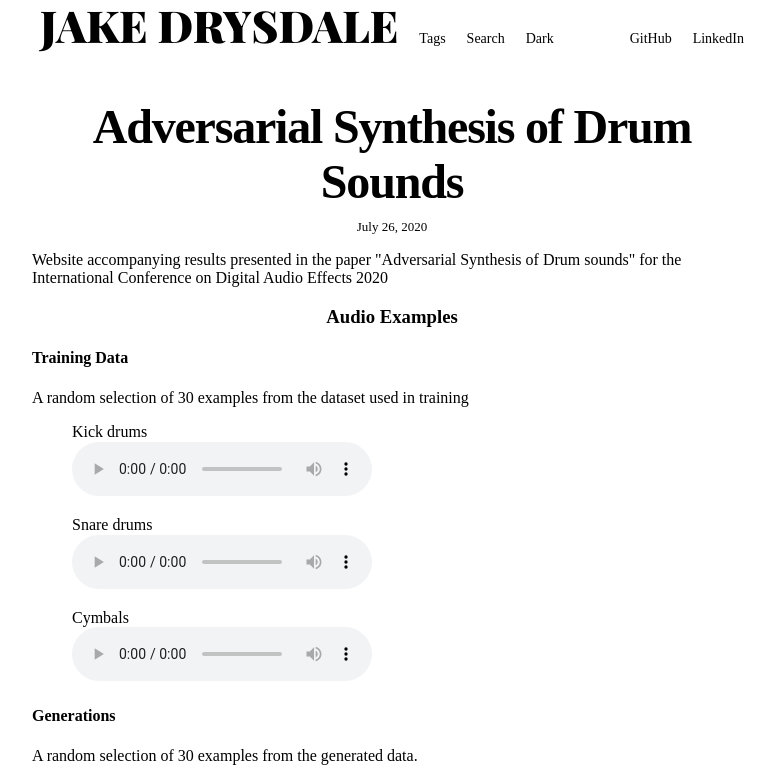
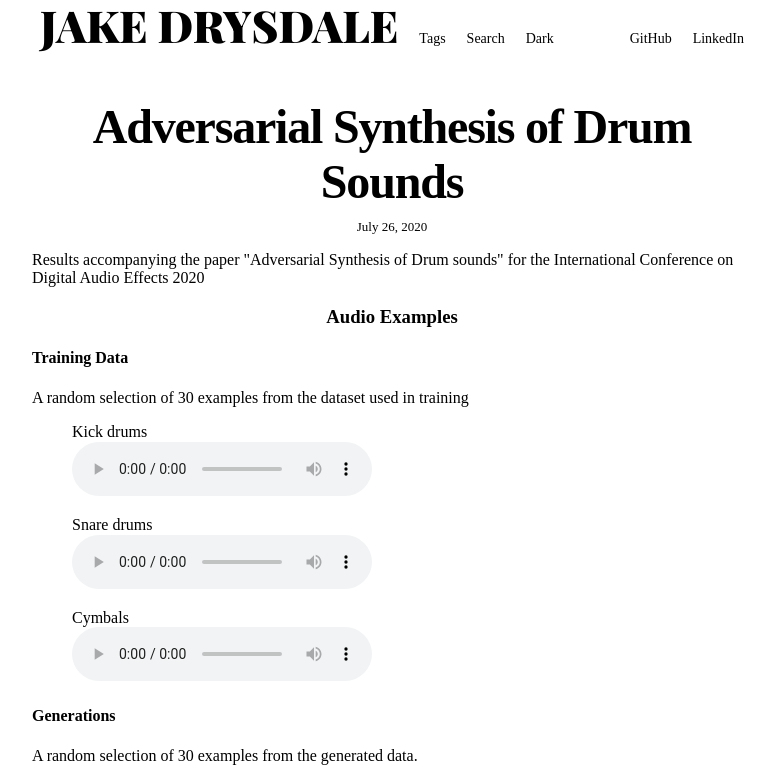
Before and after one commit to jake-drysdale/phd-blog, a Gatsby site: page /adversarial-drum-synthesis/ in a window 1280 px wide. Shown: the top 778 px of the page, without its empty margins (248-1023 px from the left). Built offline with nearby package versions, Linux system fonts and the light colour scheme; Gatsby itself is replaced by a stand-in of ours.

Commit message:
blog edit

```diff
--- a/content/blog/adversarial-drum-synthesis/index.md
+++ b/content/blog/adversarial-drum-synthesis/index.md
@@ -4,7 +4,7 @@ date: "2020-07-26"
 tags: [gans,drumsynth,dafx]
 ---
 
-Website accompanying results presented in the paper "Adversarial Synthesis of Drum sounds" for the International Conference on Digital Audio Effects 2020
+Results accompanying the paper "Adversarial Synthesis of Drum sounds" for the International Conference on Digital Audio Effects 2020
 
 <center><h3>Audio Examples</h3></center>
 
```
